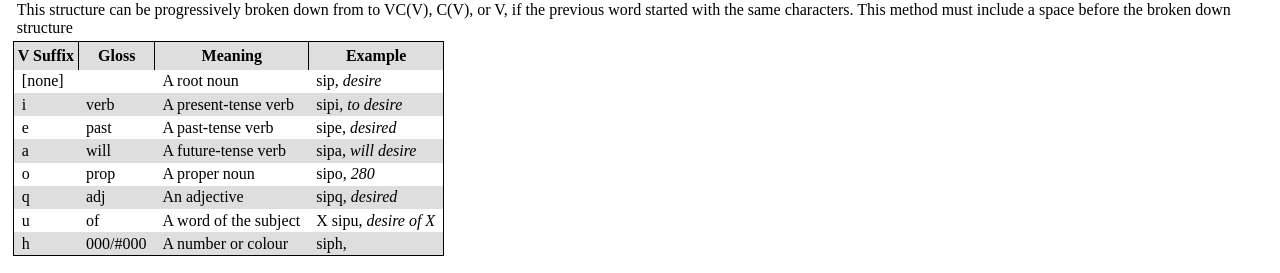
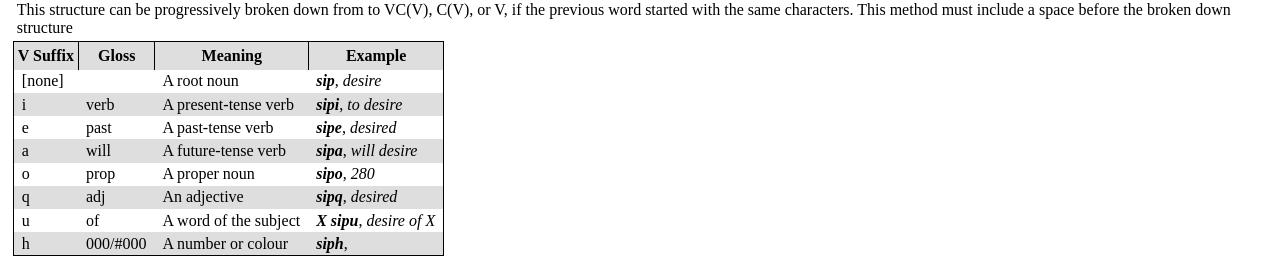
Before and after one commit to phunanon/conlangs, a plain HTML site: page pipu/pipu-doc.html in a window 1280 px wide. Shown: the part 764-1037 px from the top of the page. Drawn offline with Linux system fonts and the light colour scheme; a script that the page names is missing.

Commit message:
Minor: fix incorrect tag

```diff
--- a/pipu/pipu-doc.html
+++ b/pipu/pipu-doc.html
@@ -26,14 +26,14 @@
             <table>
                 <tbody id="t1">
                     <tr><th>V Suffix</th><th>Gloss</th><th>Meaning</th><th>Example</th></tr>
-                    <tr><td>[none]</td><td></td><td>A root noun</td><td><pitu>sip</pitu>, <english>desire</english><gloss></gloss><pipu></pipu><IPA></IPA></td></tr>
-                    <tr><td>i</td><td>verb</td><td>A present-tense verb</td><td><pitu>sipi</pitu>, <english>to desire</english><gloss></gloss><pipu></pipu><IPA></IPA></td></tr>
-                    <tr><td>e</td><td>past</td><td>A past-tense verb</td><td><pitu>sipe</pitu>, <english>desired</english><gloss></gloss><pipu></pipu><IPA></IPA></td></tr>
-                    <tr><td>a</td><td>will</td><td>A future-tense verb</td><td><pitu>sipa</pitu>, <english>will desire</english><gloss></gloss><pipu></pipu><IPA></IPA></td></tr>
-                    <tr><td>o</td><td>prop</td><td>A proper noun</td><td><pitu>sipo</pitu>, <english>280</english><gloss></gloss><pipu></pipu><IPA></IPA></td></tr>
-                    <tr><td>q</td><td>adj</td><td>An adjective</td><td><pitu>sipq</pitu>, <english>desired</english><gloss></gloss><pipu></pipu><IPA></IPA></td></tr>
-                    <tr><td>u</td><td>of</td><td>A word of the subject</td><td><pitu>X sipu</pitu>, <english>desire of X</english><gloss></gloss><pipu></pipu><IPA></IPA></td></tr>
-                    <tr><td>h</td><td>000/#000</td><td>A number or colour</td><td><pitu>siph</pitu>, <english></english><gloss></gloss><pipu></pipu><IPA></IPA></td></tr>
+                    <tr><td>[none]</td><td></td><td>A root noun</td><td><pipu>sip</pipu>, <english>desire</english><gloss></gloss><pipu></pipu><IPA></IPA></td></tr>
+                    <tr><td>i</td><td>verb</td><td>A present-tense verb</td><td><pipu>sipi</pipu>, <english>to desire</english><gloss></gloss><pipu></pipu><IPA></IPA></td></tr>
+                    <tr><td>e</td><td>past</td><td>A past-tense verb</td><td><pipu>sipe</pipu>, <english>desired</english><gloss></gloss><pipu></pipu><IPA></IPA></td></tr>
+                    <tr><td>a</td><td>will</td><td>A future-tense verb</td><td><pipu>sipa</pipu>, <english>will desire</english><gloss></gloss><pipu></pipu><IPA></IPA></td></tr>
+                    <tr><td>o</td><td>prop</td><td>A proper noun</td><td><pipu>sipo</pipu>, <english>280</english><gloss></gloss><pipu></pipu><IPA></IPA></td></tr>
+                    <tr><td>q</td><td>adj</td><td>An adjective</td><td><pipu>sipq</pipu>, <english>desired</english><gloss></gloss><pipu></pipu><IPA></IPA></td></tr>
+                    <tr><td>u</td><td>of</td><td>A word of the subject</td><td><pipu>X sipu</pipu>, <english>desire of X</english><gloss></gloss><pipu></pipu><IPA></IPA></td></tr>
+                    <tr><td>h</td><td>000/#000</td><td>A number or colour</td><td><pipu>siph</pipu>, <english></english><gloss></gloss><pipu></pipu><IPA></IPA></td></tr>
                 </tbody>
             </table>
         </section>
```
